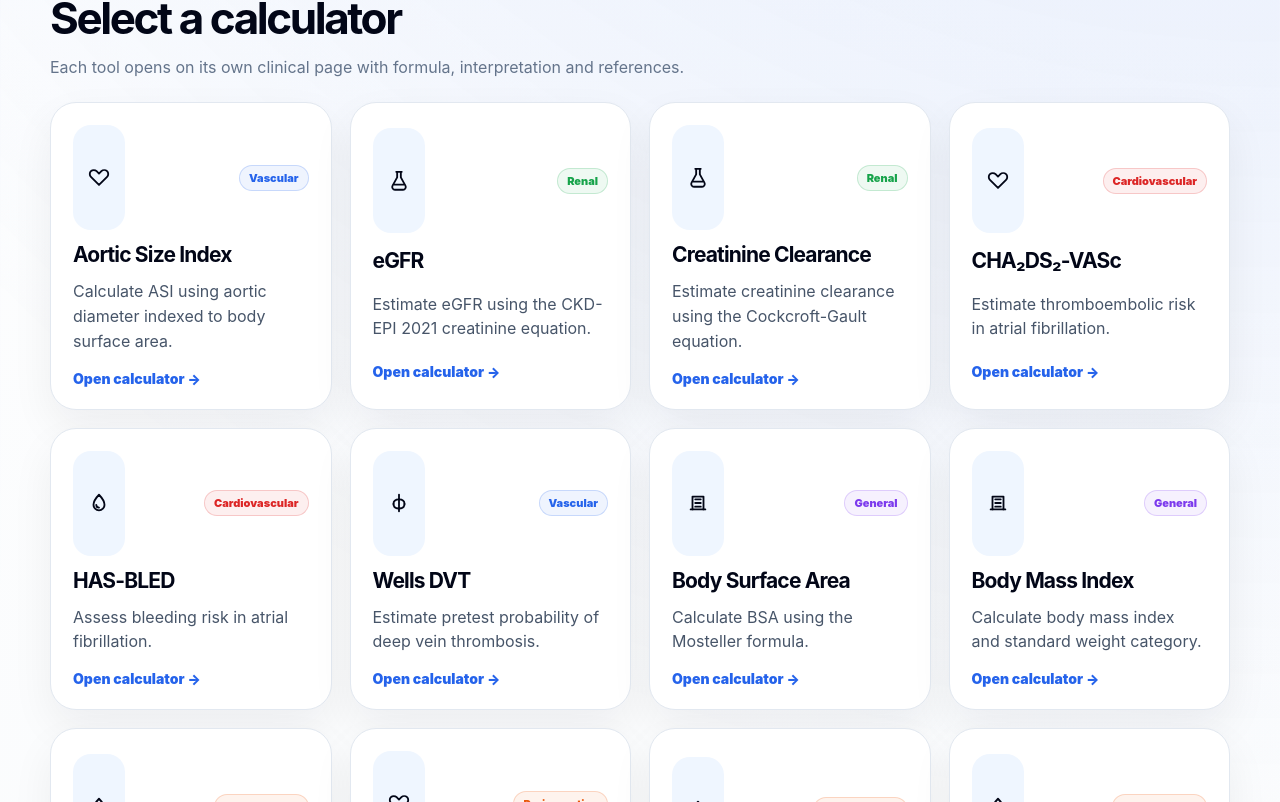
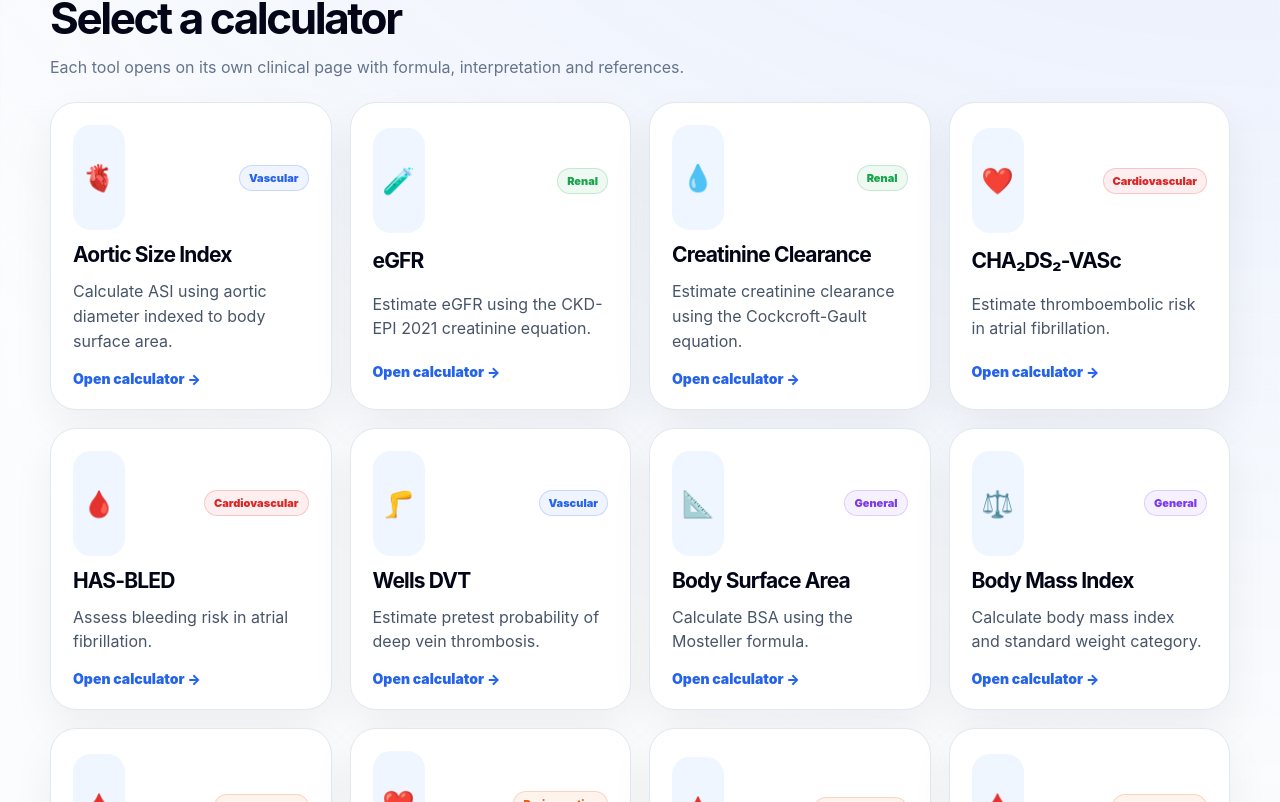
Before and after one commit to brsbyrm/meddoq, a Next.js app: page / in a window 1280 px wide. Shown: the part 1018-1820 px from the top of the page. Built offline with nearby package versions, Linux system fonts and the light colour scheme.

Commit message:
Restore emoji calculator icons

```diff
--- a/app/components/CalculatorIcon.jsx
+++ /dev/null
@@ -1,140 +0,0 @@
-export default function CalculatorIcon({ icon, category }) {
-  const key = normalizeIcon(icon, category);
-
-  return (
-    <span aria-hidden="true" style={styles.wrap}>
-      <svg viewBox="0 0 24 24" width="22" height="22" fill="none" stroke="currentColor" strokeWidth="2" strokeLinecap="round" strokeLinejoin="round">
-        {paths[key] || paths.default}
-      </svg>
-    </span>
-  );
-}
-
-function normalizeIcon(icon, category) {
-  if (icon === "🫀" || icon === "❤️") return "heart";
-  if (icon === "🩸") return "blood";
-  if (icon === "🫁") return "lung";
-  if (icon === "🧪" || icon === "💧") return "lab";
-  if (icon === "🦵" || icon === "🦶") return "vascular";
-  if (icon === "📐" || icon === "⚖️") return "measure";
-  if (icon === "🏃") return "activity";
-  if (icon === "🤢") return "nausea";
-  if (icon === "🚑") return "emergency";
-  if (icon === "🏥") return "hospital";
-  if (icon === "📈" || icon === "📊") return "chart";
-
-  if (category === "Cardiology" || category === "Cardiovascular") return "heart";
-  if (category === "Pulmonology" || category === "Pulmonary Embolism") return "lung";
-  if (category === "Renal") return "lab";
-  if (category === "Vascular") return "vascular";
-  if (category === "Critical Care") return "hospital";
-  if (category === "Perioperative") return "activity";
-
-  return "default";
-}
-
-const paths = {
-  heart: (
-    <>
-      <path d="M20.8 4.6c-1.7-1.7-4.5-1.7-6.2 0L12 7.2 9.4 4.6c-1.7-1.7-4.5-1.7-6.2 0s-1.7 4.5 0 6.2L12 19.6l8.8-8.8c1.7-1.7 1.7-4.5 0-6.2z" />
-    </>
-  ),
-  blood: (
-    <>
-      <path d="M12 3s6 6.2 6 11a6 6 0 0 1-12 0c0-4.8 6-11 6-11z" />
-      <path d="M9 14a3 3 0 0 0 3 3" />
-    </>
-  ),
-  lung: (
-    <>
-      <path d="M12 4v16" />
-      <path d="M12 8c-2.5 0-5 2.8-5 7v4" />
-      <path d="M12 8c2.5 0 5 2.8 5 7v4" />
-      <path d="M7 15c-2 0-3-1.6-3-3.5C4 8.5 6 6 8 6c1.4 0 2 1 2 2" />
-      <path d="M17 15c2 0 3-1.6 3-3.5C20 8.5 18 6 16 6c-1.4 0-2 1-2 2" />
-    </>
-  ),
-  lab: (
-    <>
-      <path d="M9 2h6" />
-      <path d="M10 2v6l-5 9a3 3 0 0 0 2.6 4.5h8.8A3 3 0 0 0 19 17l-5-9V2" />
-      <path d="M7 16h10" />
-    </>
-  ),
-  vascular: (
-    <>
-      <path d="M12 3v18" />
-      <path d="M12 8c-4 0-6 2-6 5" />
-      <path d="M12 8c4 0 6 2 6 5" />
-      <path d="M6 13c0 3 2 5 6 5" />
-      <path d="M18 13c0 3-2 5-6 5" />
-    </>
-  ),
-  measure: (
-    <>
-      <path d="M4 19h16" />
-      <path d="M6 19V5h12v14" />
-      <path d="M9 8h6" />
-      <path d="M9 12h6" />
-      <path d="M9 16h6" />
-    </>
-  ),
-  activity: (
-    <>
-      <path d="M13 4a2 2 0 1 0-2 2" />
-      <path d="M10 21l2-6-3-3 2-4 4 2 2 3" />
-      <path d="M7 21l2-5" />
-      <path d="M15 21l-3-6" />
-    </>
-  ),
-  nausea: (
-    <>
-      <circle cx="12" cy="12" r="9" />
-      <path d="M9 10h.01" />
-      <path d="M15 10h.01" />
-      <path d="M9 16c1.5-1 4.5-1 6 0" />
-    </>
-  ),
-  emergency: (
-    <>
-      <path d="M10 17h4" />
-      <path d="M12 15v4" />
-      <path d="M4 13h16" />
-      <path d="M6 17h12" />
-      <path d="M7 9h10l2 4H5l2-4z" />
-    </>
-  ),
-  hospital: (
-    <>
-      <path d="M4 21V5a2 2 0 0 1 2-2h12a2 2 0 0 1 2 2v16" />
-      <path d="M9 21v-6h6v6" />
-      <path d="M12 7v5" />
-      <path d="M9.5 9.5h5" />
-    </>
-  ),
-  chart: (
-    <>
-      <path d="M4 19V5" />
-      <path d="M4 19h16" />
-      <path d="M8 16v-5" />
-      <path d="M12 16V8" />
-      <path d="M16 16v-9" />
-    </>
-  ),
-  default: (
-    <>
-      <circle cx="12" cy="12" r="9" />
-      <path d="M12 8v4l3 3" />
-    </>
-  ),
-};
-
-const styles = {
-  wrap: {
-    display: "inline-flex",
-    alignItems: "center",
-    justifyContent: "center",
-    width: "100%",
-    height: "100%",
-  },
-};
--- a/app/page.js
+++ b/app/page.js
@@ -2,7 +2,6 @@
 
 import { useMemo, useState } from "react";
 import { calculators } from "./data/calculators";
-import CalculatorIcon from "./components/CalculatorIcon";
 
 const categoryColors = {
   Vascular: "#2563eb",
@@ -127,7 +126,7 @@ export default function Home() {
           {filteredCalculators.map((item) => (
             <a key={item.id} href={item.href} style={styles.card}>
               <div style={styles.cardTop}>
-                <div style={styles.iconBubble}><CalculatorIcon icon={item.icon} category={item.category} /></div>
+                <div style={styles.iconBubble}>{item.icon}</div>
                 <span
                   style={{
                     ...styles.categoryBadge,
```
